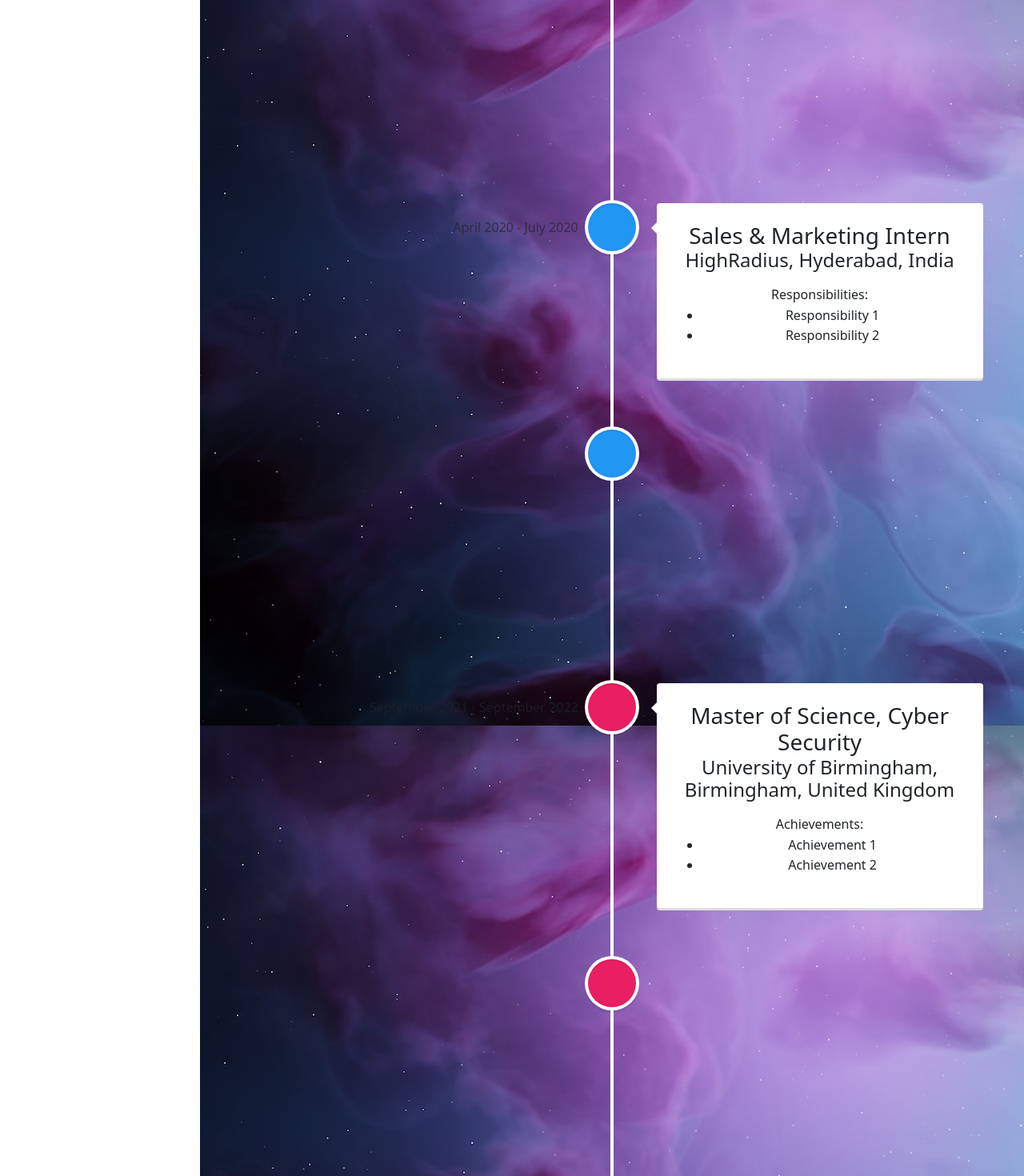
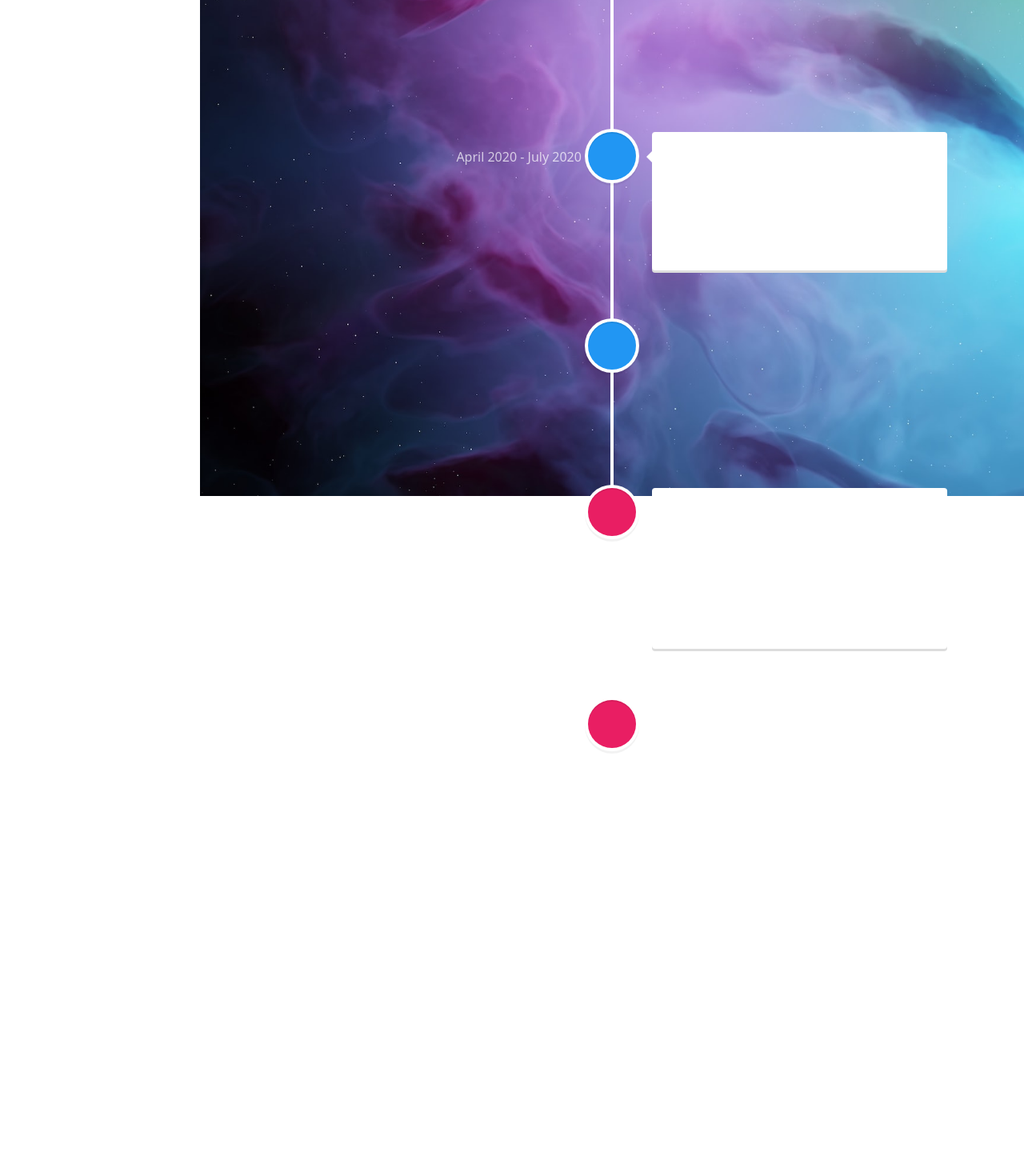
Before and after one commit to theCuriousObserver/My-Portfolio, a React (Create React App) app: page / in a window 1280 px wide. Shown: the part 1780-3250 px from the top of the page at 80% size. After the commit the page ends 2889 px from the top, so only its background shows below. Built offline with nearby package versions, Linux system fonts and the light colour scheme.

Commit message:
Colour Change

```diff
--- a/src/Resume.css
+++ b/src/Resume.css
@@ -1,8 +1,7 @@
 .resume {
     background-image: url('./Nebula-background.jpeg');
+    background-size: cover;
     background-repeat: no-repeat;
-    background-size: cover;
-    background-position: center;
     color: #fff;
     padding: 20px 50px 50px;
     box-sizing: border-box;
@@ -10,11 +9,49 @@
     flex-direction: column;
     position: relative;
     height: 100vh;
-}
+  }
 
-.resume-heading {
+  .resume-content {
+    position: relative;
+    z-index: 1;
+    margin-top: 3%; /* This will push the heading down */
+  }
+
+  .resume-heading-container {
+    text-align: center;
+    margin-top: 5%; /* This will push the heading down */
+  }
+
+  .resume-heading {
     font-size: 3em;
-    color: rgba(255, 255, 255, 0.75);
+    color: #41a6cc; /* Light blue color for the heading */
     margin-bottom: 20px;
     text-align: center;
-}
+    border-bottom: 2px solid #29102e; /* Dark purple color for the underline */
+    display: inline-block;
+    padding-bottom: 10px;
+  }
+
+  .timeline-item {
+    background-color: #3c84ad; /* Dark blue color for the boxes */
+    color: #af7fd3; /* Light purple color for the text */
+    margin-bottom: 30px;
+    padding: 20px;
+    box-shadow: 0 0 15px rgba(0, 0, 0, 0.3);
+  }
+
+  .timeline-item .timeline-date {
+    color: #562360; /* Dark purple color for the dates */
+    font-weight: bold;
+    margin-bottom: 20px;
+  }
+
+  .timeline-item .timeline-title {
+    font-size: 1.5em;
+    margin-bottom: 10px;
+  }
+
+  .timeline-item .timeline-description {
+    font-size: 1.2em;
+    line-height: 1.5;
+  }
--- a/src/Resume.js
+++ b/src/Resume.js
@@ -2,6 +2,9 @@ import React from 'react';
 import { VerticalTimeline, VerticalTimelineElement } from 'react-vertical-timeline-component';
 import NebulaBackground from './Nebula-background.jpeg';
 import 'react-vertical-timeline-component/style.min.css';
+import './Resume.css';
+
+
 
 const Resume = () => {
     return (
@@ -15,13 +18,6 @@ const Resume = () => {
                 >
                     <h3 className="vertical-timeline-element-title">Cyber Security Project Manager</h3>
                     <h4 className="vertical-timeline-element-subtitle">Cyber Waves BV, Amsterdam, Netherlands</h4>
-                    <p>
-                        Responsibilities:
-                        <ul>
-                            <li>Responsibility 1</li>
-                            <li>Responsibility 2</li>
-                        </ul>
-                    </p>
                 </VerticalTimelineElement>
 
                 <VerticalTimelineElement
@@ -31,13 +27,6 @@ const Resume = () => {
                 >
                     <h3 className="vertical-timeline-element-title">Sales & Marketing Intern</h3>
                     <h4 className="vertical-timeline-element-subtitle">HighRadius, Hyderabad, India</h4>
-                    <p>
-                        Responsibilities:
-                        <ul>
-                            <li>Responsibility 1</li>
-                            <li>Responsibility 2</li>
-                        </ul>
-                    </p>
                 </VerticalTimelineElement>
 
                 <VerticalTimelineElement
@@ -47,13 +36,6 @@ const Resume = () => {
                 >
                     <h3 className="vertical-timeline-element-title">WordPress Developer Intern</h3>
                     <h4 className="vertical-timeline-element-subtitle">R&C Estate, Cairo, Egypt</h4>
-                    <p>
-                        Responsibilities:
-                        <ul>
-                            <li>Responsibility 1</li>
-                            <li>Responsibility 2</li>
-                        </ul>
-                    </p>
                 </VerticalTimelineElement>
 
                 <VerticalTimelineElement
@@ -63,13 +45,6 @@ const Resume = () => {
                 >
                     <h3 className="vertical-timeline-element-title">Master of Science, Cyber Security</h3>
                     <h4 className="vertical-timeline-element-subtitle">University of Birmingham, Birmingham, United Kingdom</h4>
-                    <p>
-                        Achievements:
-                        <ul>
-                            <li>Achievement 1</li>
-                            <li>Achievement 2</li>
-                        </ul>
-                    </p>
                 </VerticalTimelineElement>
 
                 <VerticalTimelineElement
@@ -79,13 +54,6 @@ const Resume = () => {
                 >
                     <h3 className="vertical-timeline-element-title">Bachelor of Technology, Information Technology</h3>
                     <h4 className="vertical-timeline-element-subtitle">Kalinga Institute of Industrial Technology, Bhubaneswar, Odisha</h4>
-                    <p>
-                        Achievements:
-                        <ul>
-                            <li>Achievement 1</li>
-                            <li>Achievement 2</li>
-                        </ul>
-                    </p>
                 </VerticalTimelineElement>
             </VerticalTimeline>
         </div>
```
